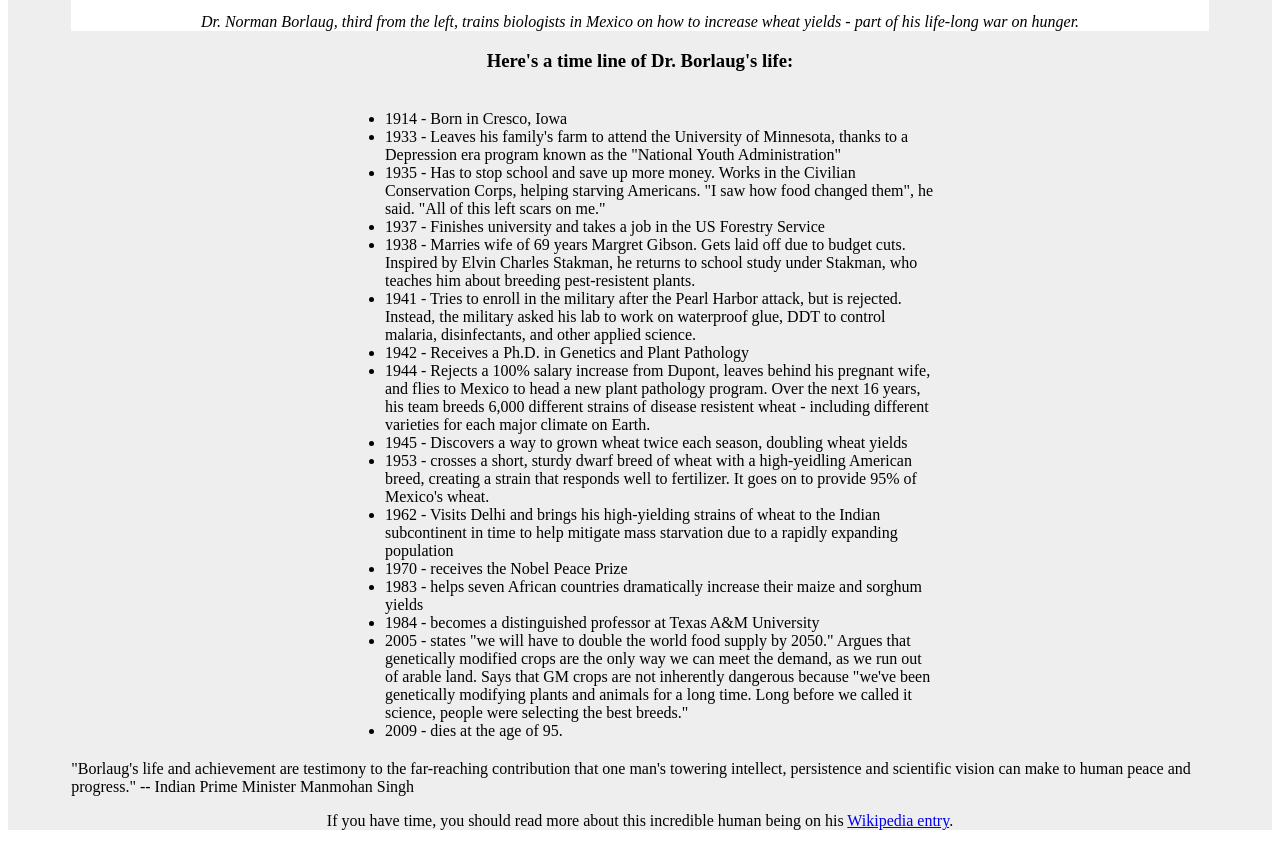
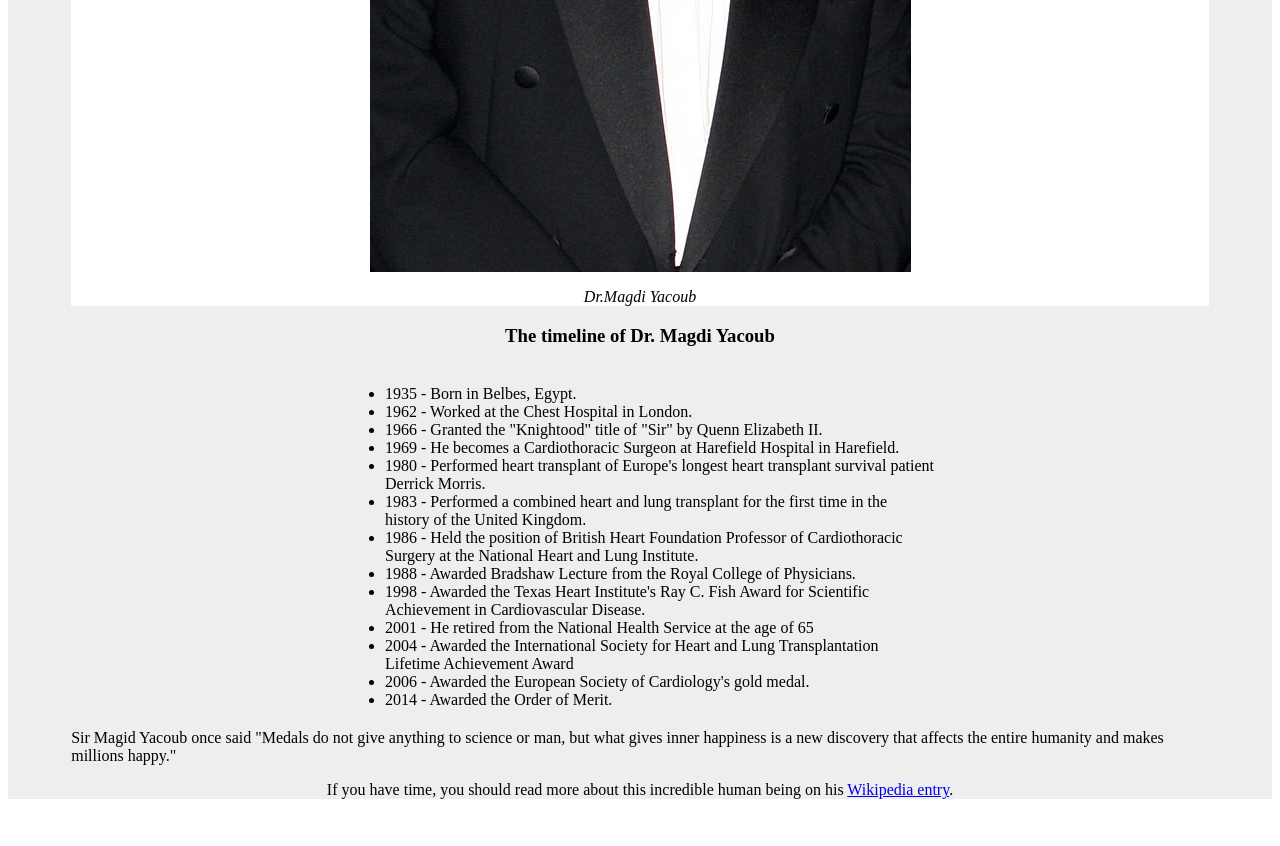
Before and after one commit to GitHubAccountUsername/Dr.-Norman-Borlaug-tribute-page, a plain HTML site: page index.html in a window 1280 px wide. Shown: the part 740-1586 px from the top of the page. After the commit the page ends 1555 px from the top, so only its background shows below. Drawn offline with Linux system fonts and the light colour scheme.

Commit message:
Changing the main character of the page
Dr. Norman was a great man.

```diff
--- a/index.html
+++ b/index.html
@@ -9,42 +9,38 @@
 </head>
 <body>
   <div id="main">
-      <h1 id="title">Dr. Norman Borlaug</h1>
-      <p >The man who saved a billion lives</p>
+      <h1 id="title">Dr. Magdi Yacoub</h1>
+      <p >Also known as "The king of hearts</p>
         <div id="img-div">
-            <img id="image" src="images/tribute-page-main-image.jpg">
-            <p id="img-caption"><em>Dr. Norman Borlaug, third from    the left, trains biologists in Mexico on how to increase wheat yields - part of his life-long war on hunger.</em></p>
+            <img id="image" src="images/M_Yacoub.JPG">
+            <p id="img-caption"><em>Dr.Magdi Yacoub</em></p>
         </div>
     <div id="tribute-info">
         <div id="info-title">
-            <h3>Here's a time line of Dr. Borlaug's life:</h3>
+            <h3>The timeline of Dr. Magdi Yacoub</h3>
         </div>
         <div id="info">
             <ul>
-                <li>1914 - Born in Cresco, Iowa</li>
-                <li>1933 - Leaves his family's farm to attend the University of Minnesota, thanks to a Depression era program known as the "National Youth Administration"</li>
-                <li>1935 - Has to stop school and save up more money. Works in the Civilian Conservation Corps, helping starving Americans. "I saw how food changed them", he said. "All of this left scars on me."</li>
-                <li>1937 - Finishes university and takes a job in the US Forestry Service</li>
-                <li>1938 - Marries wife of 69 years Margret Gibson. Gets laid off due to budget cuts. Inspired by Elvin Charles Stakman, he returns to school study under Stakman, who teaches him about breeding pest-resistent plants.</li>
-                <li>1941 - Tries to enroll in the military after the Pearl Harbor attack, but is rejected. Instead, the military asked his lab to work on waterproof glue, DDT to control malaria, disinfectants, and other applied science.</li>
-                <li>1942 - Receives a Ph.D. in Genetics and Plant Pathology</li>
-                <li>1944 - Rejects a 100% salary increase from Dupont, leaves behind his pregnant wife, and flies to Mexico to head a new plant pathology program. Over the next 16 years, his team breeds 6,000 different strains of disease resistent wheat - including different varieties for each major climate on Earth.</li>
-                <li>1945 - Discovers a way to grown wheat twice each season, doubling wheat yields</li>
-                <li>1953 - crosses a short, sturdy dwarf breed of wheat with a high-yeidling American breed, creating a strain that responds well to fertilizer. It goes on to provide 95% of Mexico's wheat.</li>
-                <li>1962 - Visits Delhi and brings his high-yielding strains of wheat to the Indian subcontinent in time to help mitigate mass starvation due to a rapidly expanding population</li>
-                <li>1970 - receives the Nobel Peace Prize</li>
-                <li>1983 - helps seven African countries dramatically increase their maize and sorghum yields</li>
-                <li>1984 - becomes a distinguished professor at Texas A&M University</li>
-                <li>2005 - states "we will have to double the world food supply by 2050." Argues that genetically modified crops are the only way we can meet the demand, as we run out of arable land. Says that GM crops are not inherently dangerous because "we've been genetically modifying plants and animals for a long time. Long before we called it science, people were selecting the best breeds."</li>
-                <li>2009 - dies at the age of 95.</li>
+                <li>1935 - Born in Belbes, Egypt.</li>
+                <li>1962 - Worked at the Chest Hospital in London.</li>
+                <li>1966 - Granted the "Knightood" title of "Sir" by Quenn Elizabeth II.</li>
+                <li>1969 - He becomes a Cardiothoracic Surgeon at Harefield Hospital in Harefield.</li>
+                <li>1980 - Performed heart transplant of Europe's longest heart transplant survival patient Derrick Morris.</li>
+                <li>1983 - Performed a combined heart and lung transplant for the first time in the history of the United Kingdom.</li>
+                <li>1986 - Held the position of British Heart Foundation Professor of Cardiothoracic Surgery at the National Heart and Lung Institute.</li>
+                <li>1988 - Awarded Bradshaw Lecture from the Royal College of Physicians.</li>
+                <li>1998 - Awarded the Texas Heart Institute's Ray C. Fish Award for Scientific Achievement in Cardiovascular Disease.</li>
+                <li>2001 - He retired from the National Health Service at the age of 65</li>
+                <li>2004 - Awarded the International Society for Heart and Lung Transplantation Lifetime Achievement Award</li>
+                <li>2006 - Awarded the European Society of Cardiology's gold medal.</li>
+                <li>2014 - Awarded the Order of Merit.</li>
+
             </ul>
         </div>
-        <div id="statement">"Borlaug's life and achievement are testimony to the far-reaching contribution that one man's towering intellect, persistence and scientific vision can make to human peace and progress."
-
-            -- Indian Prime Minister Manmohan Singh</div>
+        <div id="statement">Sir Magid Yacoub once said "Medals do not give anything to science or man, but what gives inner happiness is a new discovery that affects the entire humanity and makes millions happy."</div>
     </div>
     <div id="last">
-        <p>If you have time, you should read more about this incredible human being on his <a id="tribute-link" target="_blank" href="https://en.wikipedia.org/wiki/Norman_Borlaug">Wikipedia entry</a>.</p>
+        <p>If you have time, you should read more about this incredible human being on his <a id="tribute-link" target="_blank" href="https://en.wikipedia.org/wiki/Magdi_Yacoub">Wikipedia entry</a>.</p>
     </div>
 
 
```
Also changed, not shown: images/M_Yacoub.JPG (added).
